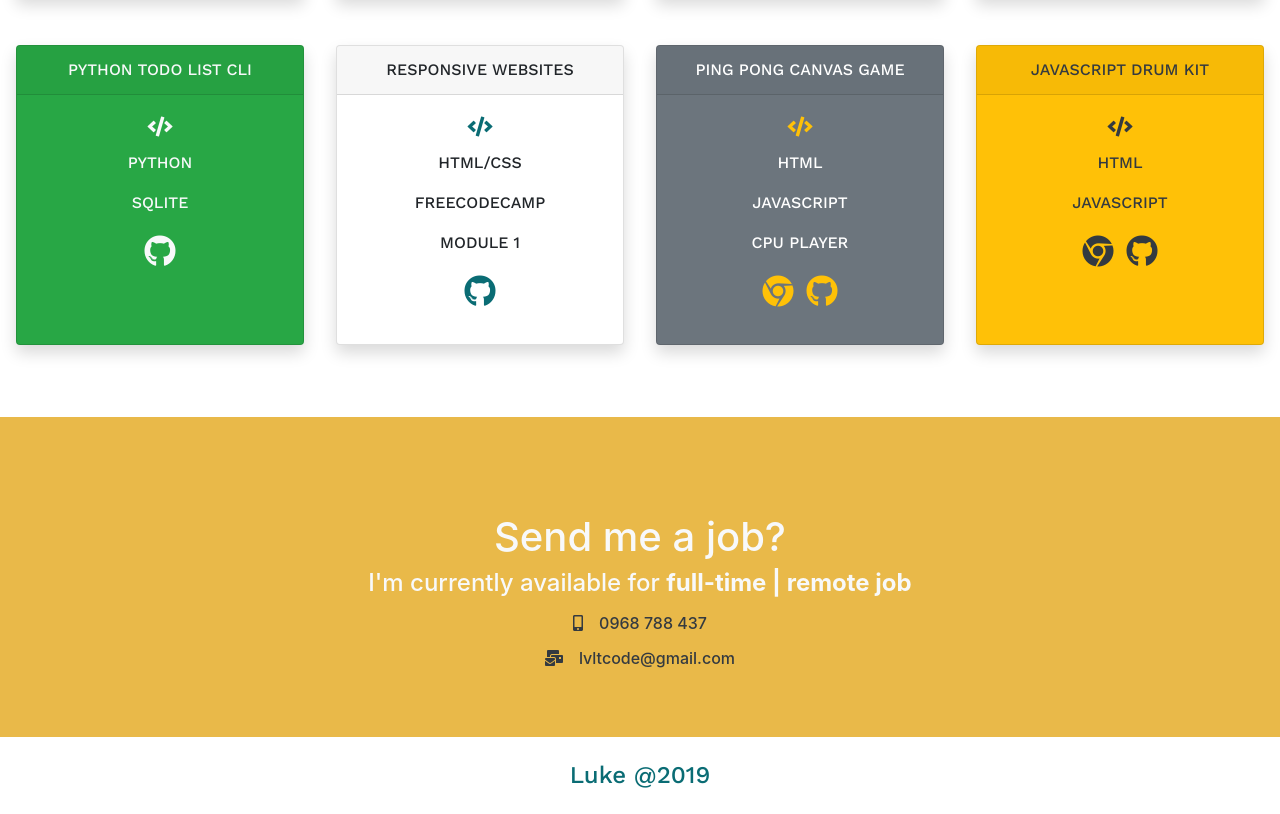
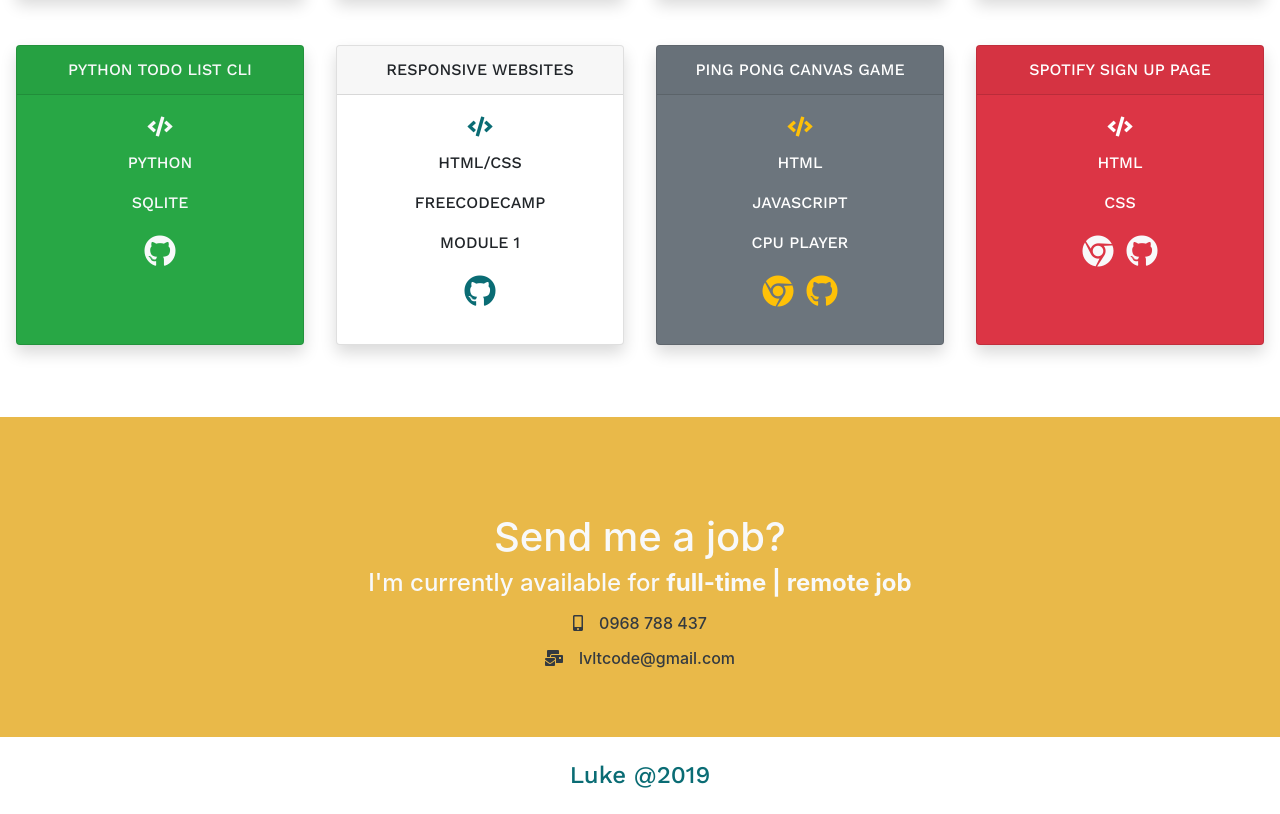
Before and after one commit to lvltcode/portfolio-v2, a plain HTML site: page index.html in a window 1280 px wide. Shown: the part 2177-2991 px from the top of the page. Drawn offline with nearby package versions, Linux system fonts and the light colour scheme.

Commit message:
add spotify

```diff
--- a/index.html
+++ b/index.html
@@ -241,15 +241,15 @@
                               </div>
 
 
-                        <div class="card shadow bg-warning text-dark">
-                                <div class="card-header text-center">Javascript Drum Kit</div>
+                        <div class="card shadow bg-danger text-white">
+                                <div class="card-header text-center">Spotify Sign Up Page</div>
                                 <div class="card-body">
-                                    <h5 class="card-title text-center"><i class="fas fa-code text-dark"></i></h5>
+                                    <h5 class="card-title text-center"><i class="fas fa-code text-white"></i></h5>
                                     <p class="card-text text-center">HTML</p>
-                                    <p class="card-text text-center">JAVASCRIPT</p>
+                                    <p class="card-text text-center">CSS</p>
                                     <div class="row justify-content-center">
-                                      <a target="_blank" href="https://lvltcode-javascript-drum-kit.netlify.com/"><i class="fab fa-chrome fa-2x text-dark"></i></a>
-                                      <a target="_blank" href="https://github.com/lvltcode/javascript-drum-kit/"><i class="fab fa-github fa-2x text-dark"></i></i></a>
+                                      <a target="_blank" href="https://spotify-home-page.netlify.com/"><i class="fab fa-chrome fa-2x text-light"></i></a>
+                                      <a target="_blank" href="https://github.com/lvltcode/spotify"><i class="fab fa-github fa-2x text-light"></i></i></a>
                                     </div>
                                 </div>
                               </div>
```
